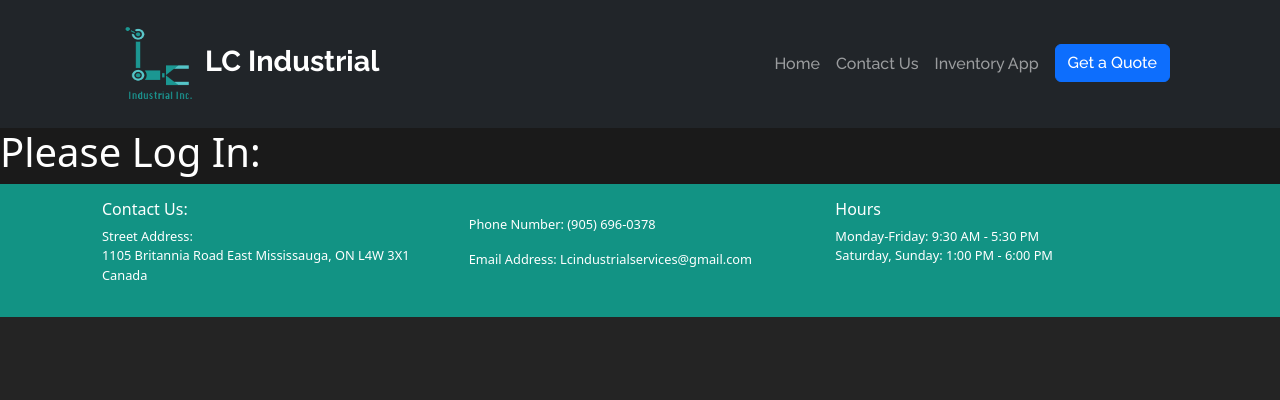
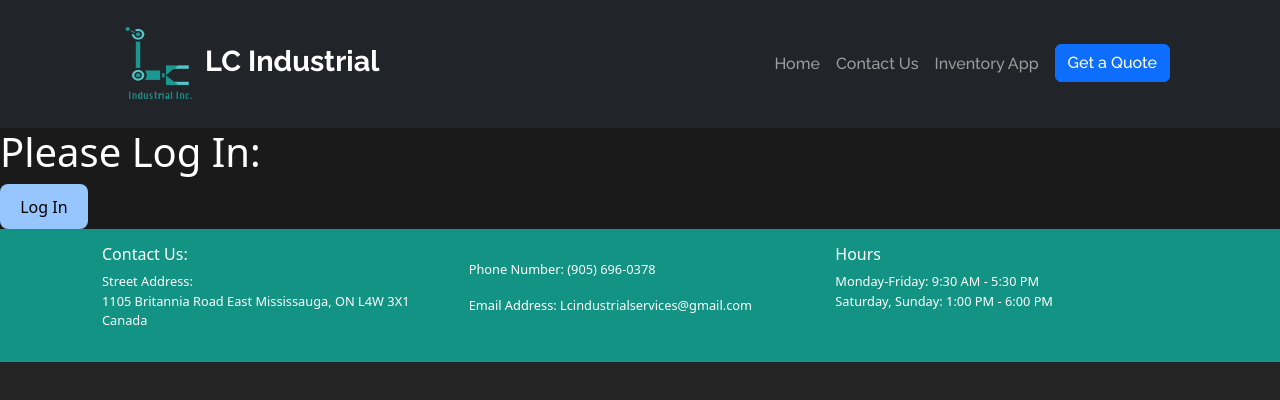
Before and after one commit to sunbagel/LC-Website-Extended, a React (Vite) app in the folder front-end/: page /login in a window 1280 px wide. Shown: the top 400 px of the page. Built offline with nearby package versions, Linux system fonts and the light colour scheme.

Commit message:
add login req. config for api

```diff
--- a/front-end/src/Components/SearchBar.tsx
+++ b/front-end/src/Components/SearchBar.tsx
@@ -175,7 +175,7 @@ const SearchBar = ({updatePartValues, updateSearchFunction} : SearchBarProps) =>
 
         // console.log(simpleParams);
 
-        fetch(`http://localhost:8080/parts/search?${queryString}`).then(
+        fetch(`api/parts/search?${queryString}`).then(
             (response) => response.json()
         ).then(
             (data) => {
--- a/front-end/src/pages/LoginPage.tsx
+++ b/front-end/src/pages/LoginPage.tsx
@@ -1,10 +1,29 @@
+
 
 
 const LoginPage = () => {
+
+  const loginReq =  () => {
+    const userCredentials = {
+      username: 'alex2',
+      password: 'hello'
+    }
+    const requestOptions = {
+      method: 'POST',
+      headers: { 'Content-Type': 'application/json' },
+      body: JSON.stringify(userCredentials)
+    }
+
+    fetch('http://localhost:8080/auth/users/login', requestOptions)
+    .then(response => response.json())
+    .then(res => console.log(res))
+  }
+
+
   return (
     <div>
       <h1>Please Log In:</h1>
-
+      <button onClick={loginReq}>Log In</button>
     </div>
   )
 }
--- a/front-end/vite.config.ts
+++ b/front-end/vite.config.ts
@@ -15,7 +15,9 @@ export default defineConfig({
     proxy: {
     '/api': {
         target: 'http://localhost:8080',
-        secure: false
+        changeOrigin: true,
+        secure: false,
+        rewrite: (path) => path.replace(/^\/api/, '')
       }
     },
   },
```
Also changed, not shown: 1 other file (tests, documents, lock files or other folders).
